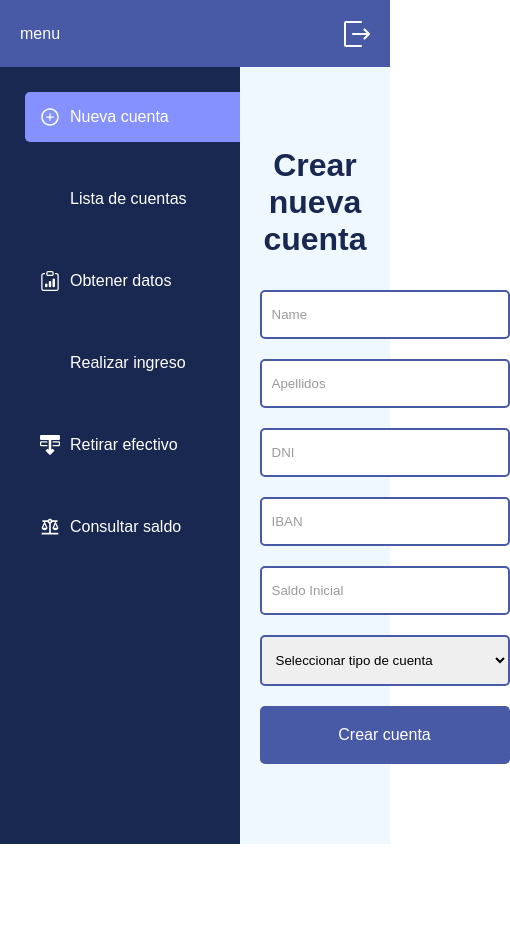
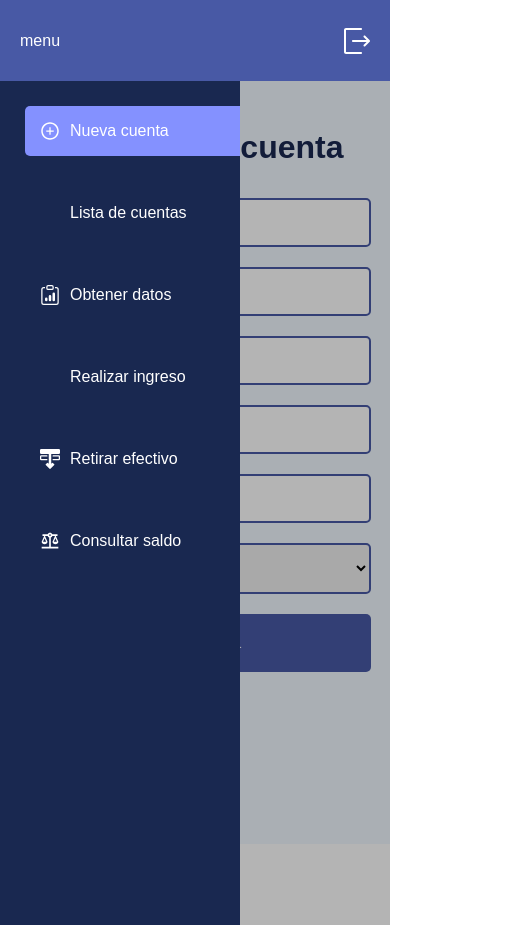
Before and after one commit to rafaeldoleo14/bank-account, a React (Vite) app: page /new-account in a window 390 px wide. Shown: the whole page, 510 px wide, since content can reach past the window. Before the commit the page ends 844 px from the top, so only its background shows below. Built offline with nearby package versions, Linux system fonts and the light colour scheme; some icons are missing.

Commit message:
feat: added menu responsive and test state

```diff
--- a/src/bank/components/dashboard/Dasboard.css
+++ b/src/bank/components/dashboard/Dasboard.css
@@ -7,6 +7,7 @@
     padding-left: 25px;
     padding-top: 25px;
     gap: 2em;
+    transition: all 0.30s ease;
 }
 
 .menu-container a{
@@ -30,3 +31,19 @@
 .menu-container a:hover{
     background-color: #8491ff;
 }
+
+@media (max-width: 590px){
+
+    .menu-container{
+        position: absolute;
+        left: -10000px;
+        height: 100%;
+    }
+
+    .menu-container.active{
+        position: absolute;
+        left: 0px;
+        height: 100%;
+    }
+
+}
--- a/src/bank/components/dashboard/Dashboard.tsx
+++ b/src/bank/components/dashboard/Dashboard.tsx
@@ -3,10 +3,16 @@ import './Dasboard.css';
 import { dashboardOpcions } from "../../utils/getDashboardOpcions";
 import {NavLink} from 'react-router-dom'
 
-export const Dashboard: FC = () => {
+interface DashboardProp {
+  showDashboard: boolean
+}
+
+export const Dashboard: FC<DashboardProp> = ({showDashboard}) => {
+
+  console.log(showDashboard);
 
   return (
-    <div className="menu-container">
+    <div className={`menu-container ${showDashboard ? 'active' : ''}`}>
 
       {
         dashboardOpcions.map(({text, icon, path})=> (
--- /dev/null
+++ b/src/bank/interfaces/layout/layout.ts
@@ -0,0 +1,5 @@
+import { ReactNode } from "react";
+
+export interface LayoutProp {
+    children: ReactNode
+}
--- a/src/bank/layout/Layout.css
+++ b/src/bank/layout/Layout.css
@@ -16,6 +16,10 @@
     padding: 5em 6em;
 }
 
+.close-menu{
+    display: none;
+}
+
 @media (max-width: 810px){
 
     .layout-container .accounts-content{
@@ -23,3 +27,26 @@
     }
 
 }
+
+@media (max-width: 590px){
+
+    .layout-container .accounts-content{
+        width: 100%;
+        background-color: aliceblue;
+        padding: 5em 6em;
+    }
+
+    .layout-container .accounts-content{
+        padding: 3em 5%;
+    }
+
+    .close-menu{
+        display: flex;
+        position: absolute;
+        background-color: rgba(0, 0, 0, 0.293);
+        right: 0;
+        width: calc(100% - 14em);
+        height: 100%;
+    }
+
+}
--- a/src/bank/layout/Layout.tsx
+++ b/src/bank/layout/Layout.tsx
@@ -1,13 +1,21 @@
-import { FC, ReactNode } from "react"
+import { FC, useState } from "react"
 import './Layout.css';
 import { Dashboard } from "../components/dashboard/Dashboard";
 import { NavBar } from "../components/navbar/NavBar";
-
-interface LayoutProp {
-    children: ReactNode
-}
+import { LayoutProp } from "../interfaces/layout/layout";
 
 export const Layout: FC<LayoutProp> = ({children}) => {
+
+  // Prueba
+
+  const [showDashboard, setShowDashboard] = useState<boolean>(true);
+
+  const onClick = ()=>{
+    setShowDashboard(!showDashboard);
+  }
+
+  // Cierre prueba
+
   return (
     <div className="layout-container">
 
@@ -15,7 +23,11 @@ export const Layout: FC<LayoutProp> = ({children}) => {
 
         <div className="accounts-container">
 
-          <Dashboard/>
+        <div className="close-menu" onClick={onClick} style={{display: showDashboard ? 'flex' : 'none', transition: 'transition: all 0.30s ease'}}>
+
+        </div>
+
+          <Dashboard showDashboard={showDashboard}/>
 
           <div className="accounts-content">
               {children}
```
